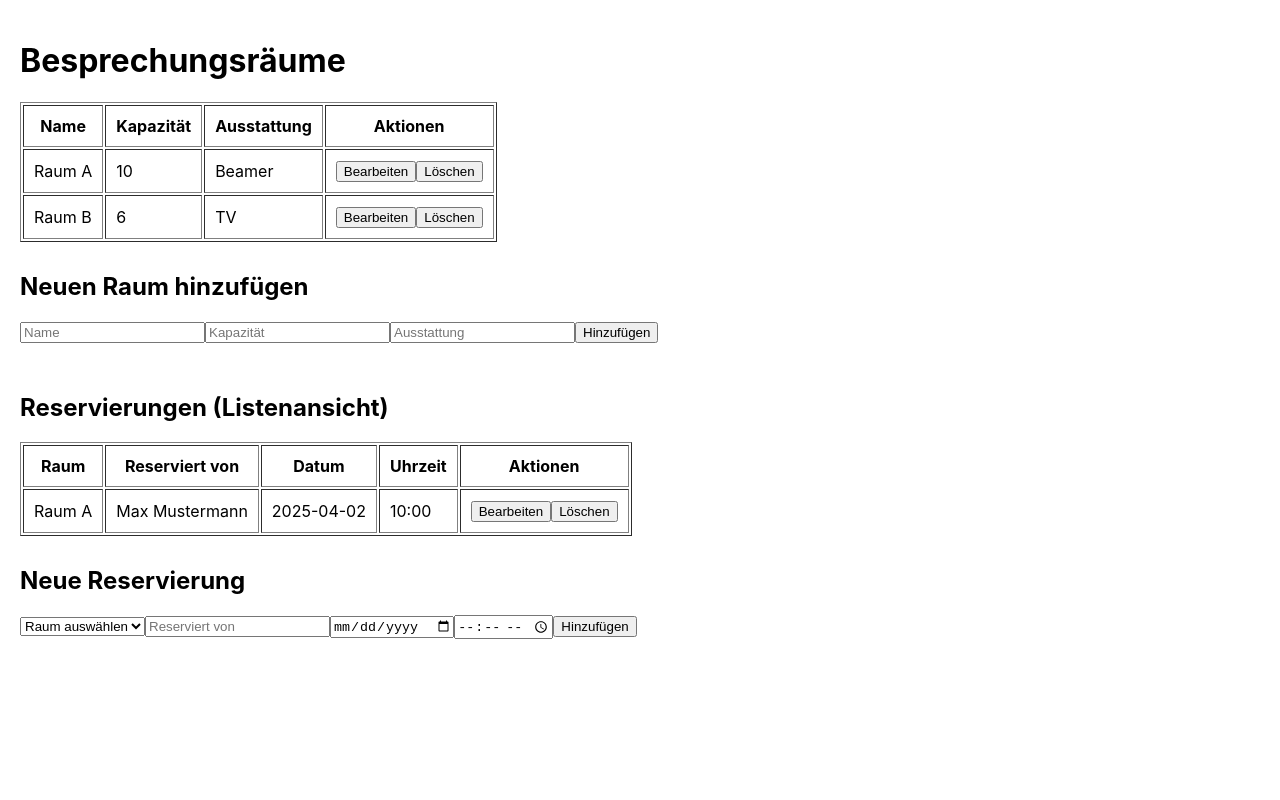
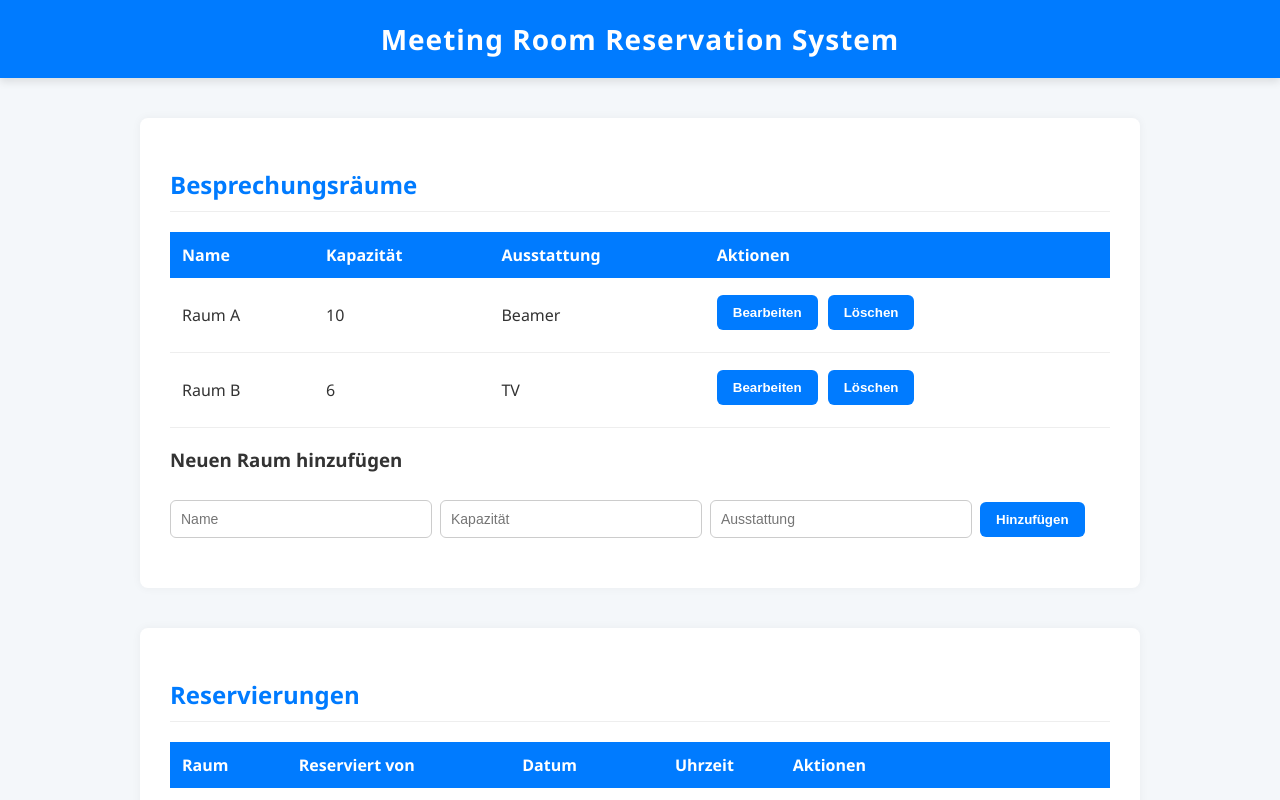
Before and after one commit to langbeni2/ProjektWoche01-04-25, a React (Create React App) app in the folder frontend/: page / in a window 1280 px wide. Shown: the top 800 px of the page. Built offline with nearby package versions, Linux system fonts and the light colour scheme.

Commit message:
Schönes CSS-Design mit Banner, Sections und Layout eingebaut

```diff
--- a/frontend/src/App.js
+++ b/frontend/src/App.js
@@ -1,4 +1,5 @@
 import React, { useState } from "react";
+import "./styles.css";
 
 function App() {
   const [rooms, setRooms] = useState([
@@ -31,7 +32,7 @@ function App() {
     time: ""
   });
 
-  // Räume
+  // === Räume ===
   const handleChangeRoom = (e) => {
     setFormRoom({ ...formRoom, [e.target.name]: e.target.value });
   };
@@ -56,18 +57,17 @@ function App() {
 
   const handleEditRoom = (room) => setFormRoom(room);
 
-  // Reservierungen
+  // === Reservierungen ===
   const handleChangeReservation = (e) => {
     setFormReservation({ ...formReservation, [e.target.name]: e.target.value });
   };
 
   const handleAddOrUpdateReservation = () => {
-    // Überschneidung prüfen
     const conflict = reservations.some((r) =>
       r.roomName === formReservation.roomName &&
       r.date === formReservation.date &&
       r.time === formReservation.time &&
-      r.id !== formReservation.id // beim Bearbeiten ausschließen
+      r.id !== formReservation.id
     );
 
     if (conflict) {
@@ -89,16 +89,23 @@ function App() {
     setFormReservation({ id: null, roomName: "", reservedBy: "", date: "", time: "" });
   };
 
-
   const handleEditReservation = (res) => setFormReservation(res);
 
   const handleDeleteReservation = (id) =>
     setReservations(reservations.filter((r) => r.id !== id));
 
   return (
-    <div style={{ padding: "20px" }}>
-      <h1>Besprechungsräume</h1>
-      <table border="1" cellPadding="10">
+    <>
+      <header>
+        <h1>Meeting Room Reservation System</h1>
+      </header>
+
+      <main>
+        {/* ==== Räume ==== */}
+        <section>
+          <h2>Besprechungsräume</h2>
+
+          <table>
             <thead>
               <tr>
                 <th>Name</th>
@@ -122,9 +129,8 @@ function App() {
             </tbody>
           </table>
 
-      <h2 style={{ marginTop: "30px" }}>
-        {formRoom.id === null ? "Neuen Raum hinzufügen" : "Raum bearbeiten"}
-      </h2>
+          <form>
+            <h3>{formRoom.id === null ? "Neuen Raum hinzufügen" : "Raum bearbeiten"}</h3>
             <input
               type="text"
               name="name"
@@ -146,12 +152,17 @@ function App() {
               value={formRoom.equipment}
               onChange={handleChangeRoom}
             />
-      <button onClick={handleAddOrUpdateRoom}>
+            <button type="button" onClick={handleAddOrUpdateRoom}>
               {formRoom.id === null ? "Hinzufügen" : "Speichern"}
             </button>
+          </form>
+        </section>
 
-      <h2 style={{ marginTop: "50px" }}>Reservierungen (Listenansicht)</h2>
-      <table border="1" cellPadding="10">
+        {/* ==== Reservierungen ==== */}
+        <section>
+          <h2>Reservierungen</h2>
+
+          <table>
             <thead>
               <tr>
                 <th>Raum</th>
@@ -177,11 +188,8 @@ function App() {
             </tbody>
           </table>
 
-      <h2 style={{ marginTop: "30px" }}>
-        {formReservation.id === null
-          ? "Neue Reservierung"
-          : "Reservierung bearbeiten"}
-      </h2>
+          <form>
+            <h3>{formReservation.id === null ? "Neue Reservierung" : "Reservierung bearbeiten"}</h3>
             <select
               name="roomName"
               value={formReservation.roomName}
@@ -213,10 +221,15 @@ function App() {
               value={formReservation.time}
               onChange={handleChangeReservation}
             />
-      <button onClick={handleAddOrUpdateReservation}>
+            <button type="button" onClick={handleAddOrUpdateReservation}>
               {formReservation.id === null ? "Hinzufügen" : "Speichern"}
             </button>
-    </div>
+          </form>
+        </section>
+      </main>
+
+      <footer>© 2025 Akshai's Reservation System</footer>
+    </>
   );
 }
 
--- /dev/null
+++ b/frontend/src/styles.css
@@ -0,0 +1,95 @@
+/* styles.css */
+
+body {
+    font-family: 'Segoe UI', Tahoma, Geneva, Verdana, sans-serif;
+    background: #f4f7fa;
+    padding: 0;
+    margin: 0;
+    color: #333;
+  }
+
+  header {
+    background-color: #007bff;
+    color: white;
+    padding: 20px 40px;
+    text-align: center;
+    box-shadow: 0 4px 8px rgba(0,0,0,0.1);
+  }
+
+  header h1 {
+    margin: 0;
+    font-size: 28px;
+    letter-spacing: 1px;
+  }
+
+  main {
+    padding: 40px;
+    max-width: 1000px;
+    margin: auto;
+  }
+
+  section {
+    background: white;
+    border-radius: 8px;
+    padding: 30px;
+    margin-bottom: 40px;
+    box-shadow: 0 0 10px rgba(0,0,0,0.05);
+  }
+
+  h2 {
+    color: #007bff;
+    margin-bottom: 20px;
+    border-bottom: 1px solid #eee;
+    padding-bottom: 10px;
+  }
+
+  table {
+    width: 100%;
+    border-collapse: collapse;
+    margin-top: 10px;
+  }
+
+  th {
+    background: #007bff;
+    color: white;
+    text-align: left;
+    padding: 12px;
+  }
+
+  td {
+    padding: 12px;
+    border-bottom: 1px solid #eee;
+  }
+
+  input, select {
+    padding: 10px;
+    margin: 10px 8px 20px 0;
+    width: 240px;
+    font-size: 14px;
+    border: 1px solid #ccc;
+    border-radius: 6px;
+  }
+
+  button {
+    padding: 10px 16px;
+    background-color: #007bff;
+    color: white;
+    font-weight: bold;
+    border: none;
+    border-radius: 6px;
+    cursor: pointer;
+    margin: 5px 10px 10px 0;
+    transition: background-color 0.3s ease;
+  }
+
+  button:hover {
+    background-color: #0056b3;
+  }
+
+  footer {
+    text-align: center;
+    padding: 20px;
+    background: #f0f2f5;
+    color: #999;
+    font-size: 14px;
+  }
```
Lines whose indentation alone changed are shown as unchanged.
